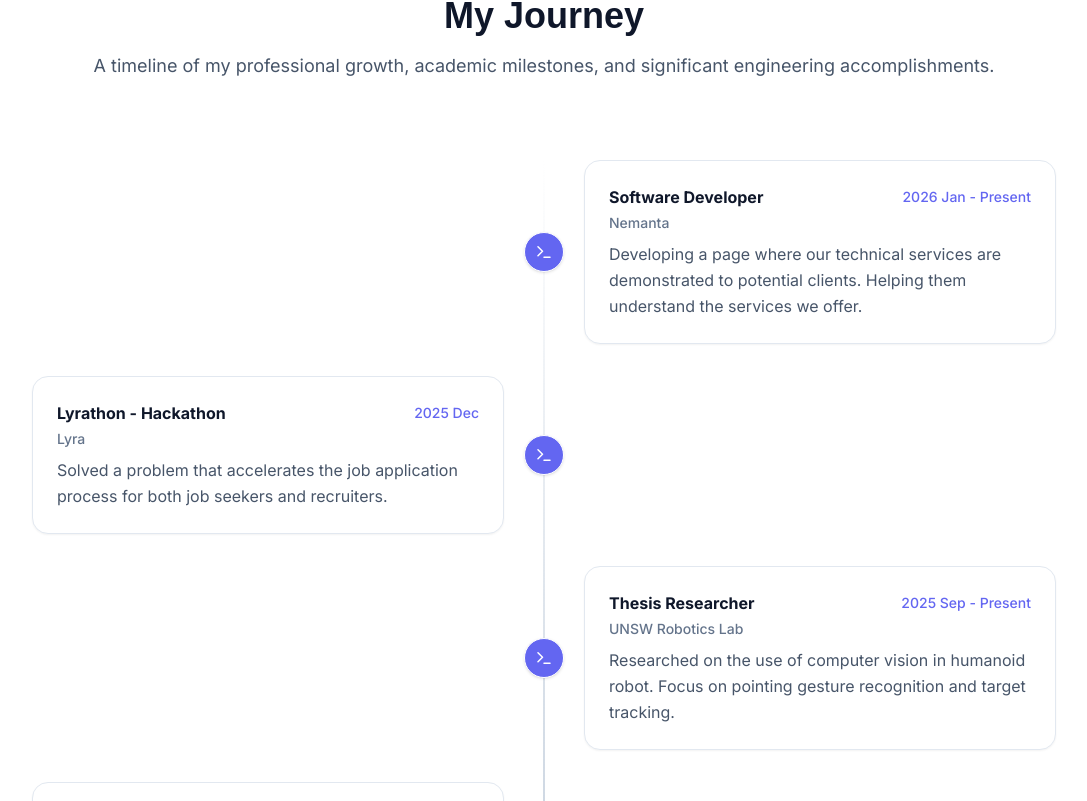
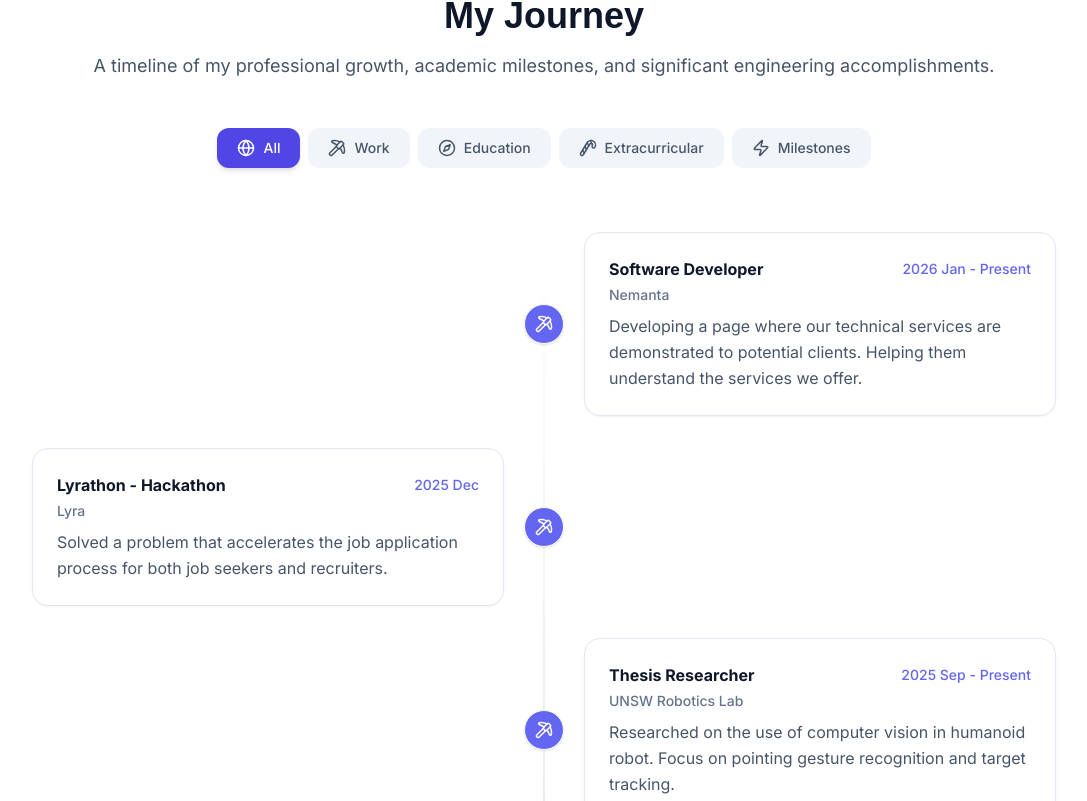
Before and after one commit to acs237/personal-developer-portfolio, a React (Vite) app: page / in a window 1280 px wide. Shown: the part 4159-4960 px from the top of the page, without its empty margins (96-1183 px from the left). Built offline with nearby package versions, Linux system fonts and the light colour scheme.

Commit message:
group journey by category

```diff
--- a/App.tsx
+++ b/App.tsx
@@ -17,6 +17,7 @@ import {
   Terminal,
   Compass,
   CandyCane,
+  Pickaxe,
 } from 'lucide-react';
 import { PROJECTS, CERTIFICATIONS, JOURNEY, SKILLS } from './constants';
 import { GoogleGenAI } from '@google/genai';
@@ -124,12 +125,27 @@ const CertificationBadge: React.FC<{ cert: typeof CERTIFICATIONS[0] }> = ({ cert
   </div>
 );
 
-const Timeline: React.FC = () => (
+type JourneyCategory = 'all' | 'education' | 'work' | 'milestone' | 'extracurricular';
+
+const JOURNEY_CATEGORIES: { id: JourneyCategory; label: string; icon: React.ReactNode }[] = [
+  { id: 'all', label: 'All', icon: <Globe size={18} /> },
+  { id: 'work', label: 'Work', icon: <Pickaxe size={18} /> },
+  { id: 'education', label: 'Education', icon: <Compass size={18} /> },
+  { id: 'extracurricular', label: 'Extracurricular', icon: <CandyCane size={18} /> },
+  { id: 'milestone', label: 'Milestones', icon: <Zap size={18} /> },
+];
+
+const Timeline: React.FC<{ category: JourneyCategory }> = ({ category }) => {
+  const filteredItems = category === 'all'
+    ? JOURNEY
+    : JOURNEY.filter(item => item.type === category);
+
+  return (
     <div className="relative space-y-8 before:absolute before:inset-0 before:ml-5 before:-translate-x-px md:before:mx-auto md:before:translate-x-0 before:h-full before:w-0.5 before:bg-gradient-to-b before:from-transparent before:via-slate-300 before:to-transparent">
-    {JOURNEY.map((item, idx) => (
+      {filteredItems.map((item, idx) => (
         <div key={idx} className={`relative flex items-center justify-between md:justify-normal md:odd:flex-row-reverse group is-active`}>
           <div className="flex items-center justify-center w-10 h-10 rounded-full border border-white bg-slate-200 group-[.is-active]:bg-indigo-500 text-slate-500 group-[.is-active]:text-white shadow shrink-0 md:order-1 md:group-odd:-translate-x-1/2 md:group-even:translate-x-1/2 z-10">
-          {item.type === 'education' ? <Compass size={18} /> : item.type === 'work' ? <Terminal size={18} /> : item.type === 'milestone' ? <Zap size={18} /> : <CandyCane size={18} />}
+            {item.type === 'education' ? <Compass size={18} /> : item.type === 'work' ? <Pickaxe size={18} /> : item.type === 'milestone' ? <Zap size={18} /> : <CandyCane size={18} />}
           </div>
           <div className="w-[calc(100%-4rem)] md:w-[calc(50%-2.5rem)] p-6 rounded-2xl border border-slate-200 bg-white shadow-sm hover:shadow-md transition-shadow">
             <div className="flex items-center justify-between space-x-2 mb-1">
@@ -141,8 +157,14 @@ const Timeline: React.FC = () => (
           </div>
         </div>
       ))}
+      {filteredItems.length === 0 && (
+        <div className="text-center py-12 text-slate-500">
+          No items in this category yet.
+        </div>
+      )}
     </div>
   );
+};
 
 const AIChat: React.FC = () => {
   const [isOpen, setIsOpen] = useState(false);
@@ -255,6 +277,7 @@ export default function App() {
   const LINKEDIN_URL = "https://www.linkedin.com/in/aye-chan-san/";
   const EMAIL = "acs23072000@gmail.com";
   const [isExpanded, setIsExpanded] = useState(false);
+  const [journeyCategory, setJourneyCategory] = useState<JourneyCategory>('all');
 
   return (
     <div className="min-h-screen relative">
@@ -364,11 +387,27 @@ export default function App() {
       {/* Journey Section */}
       <section id="journey" className="py-32 px-6 bg-white">
         <div className="max-w-5xl mx-auto">
-          <div className="text-center mb-20">
+          <div className="text-center mb-12">
             <h2 className="text-4xl font-bold text-slate-900 mb-4">My Journey</h2>
             <p className="text-lg text-slate-600">A timeline of my professional growth, academic milestones, and significant engineering accomplishments.</p>
           </div>
-          <Timeline />
+          <div className="flex flex-wrap justify-center gap-2 mb-16">
+            {JOURNEY_CATEGORIES.map((cat) => (
+              <button
+                key={cat.id}
+                onClick={() => setJourneyCategory(cat.id)}
+                className={`flex items-center gap-2 px-5 py-2.5 rounded-xl font-medium text-sm transition-all ${
+                  journeyCategory === cat.id
+                    ? 'bg-indigo-600 text-white shadow-md'
+                    : 'bg-slate-100 text-slate-600 hover:bg-slate-200'
+                }`}
+              >
+                {cat.icon}
+                {cat.label}
+              </button>
+            ))}
+          </div>
+          <Timeline category={journeyCategory} />
         </div>
       </section>
 
```
Also changed, not shown: constants.tsx (+14 -14 lines). Lines whose indentation alone changed are shown as unchanged.
